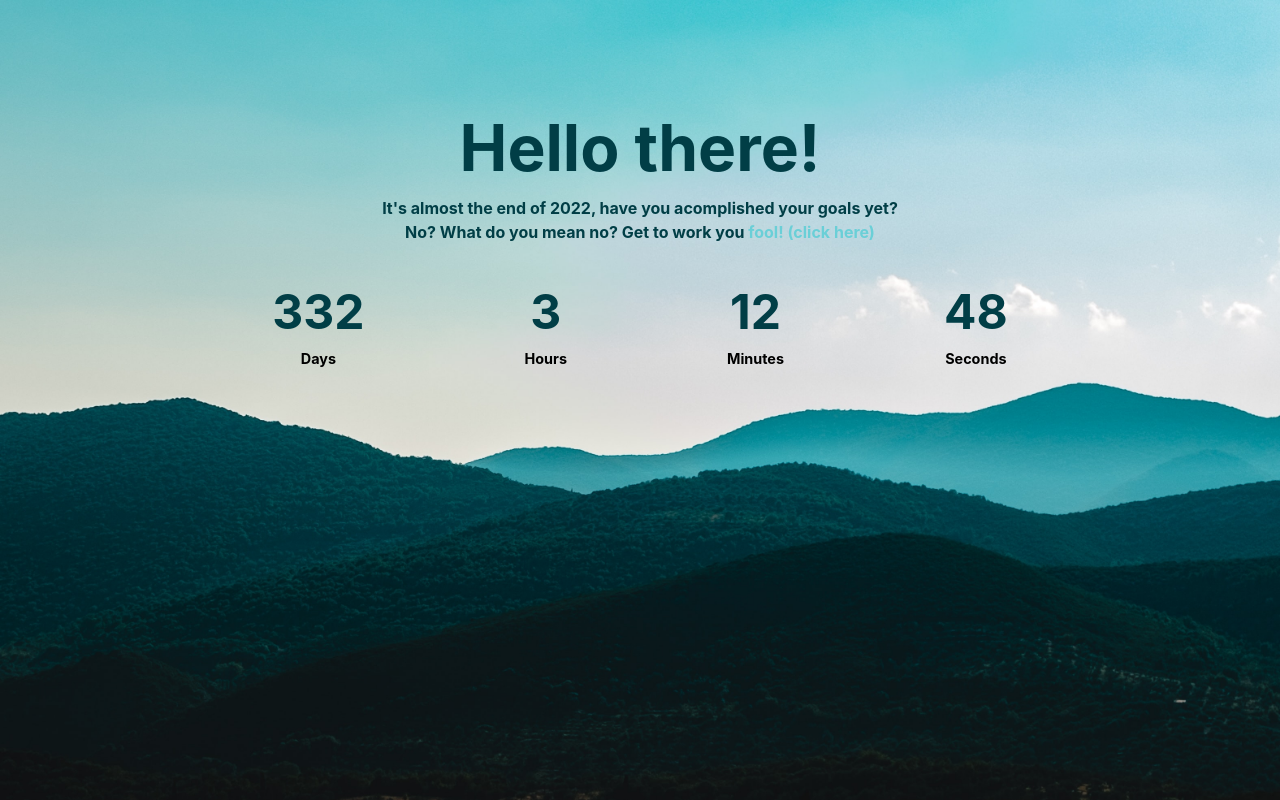
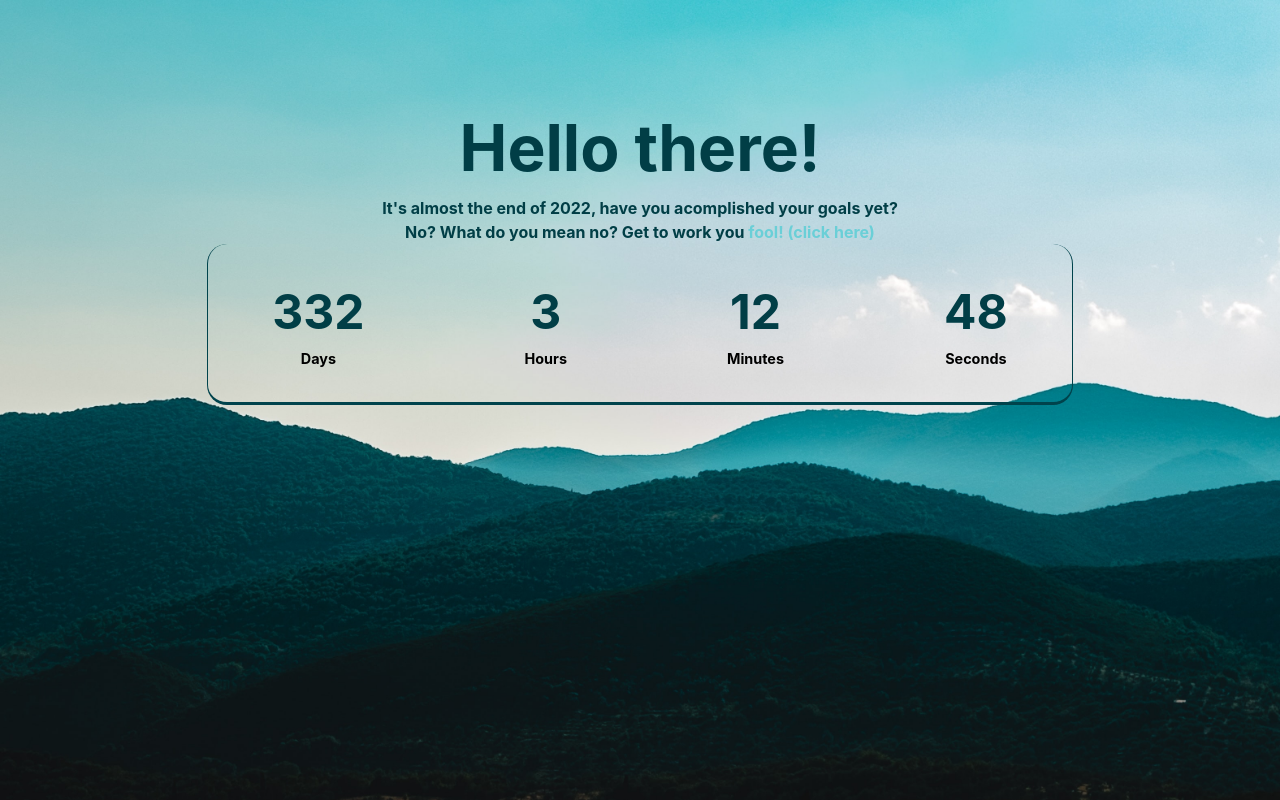
Before and after one commit to Fanushhh/countdown-app, a React (Create React App) app: page / in a window 1280 px wide. Built offline with nearby package versions, Linux system fonts and the light colour scheme.

Commit message:
final changes

```diff
--- a/src/index.css
+++ b/src/index.css
@@ -95,7 +95,11 @@ img{
 .time-container{
   display: flex;
   gap:10rem;
-  margin-top: 2rem;
+  padding: 2rem 4rem;
+  border-bottom: 3px solid #00434C;
+  border-left: 1px solid #00434C;
+  border-right: 1px solid #00434C;
+  border-radius: 20px;
 }
 
 .time-container div{
@@ -145,6 +149,7 @@ img{
 
   .time-container{
     gap:1rem;
+    padding:2rem;
   }
   .time-container div{
     font-size: 1.3rem;
```
